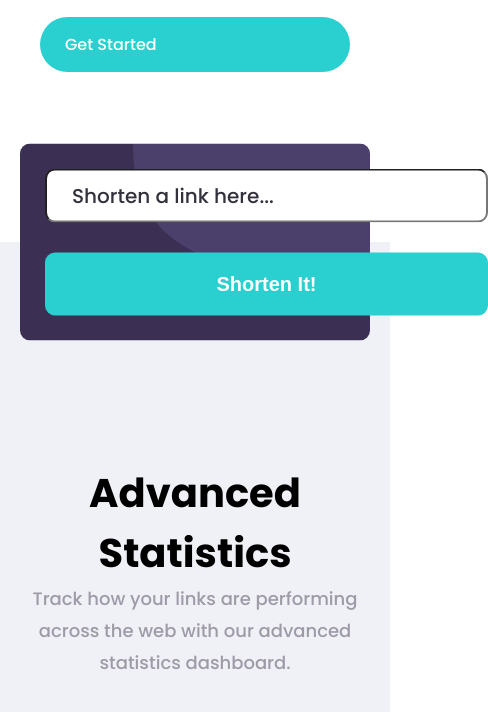
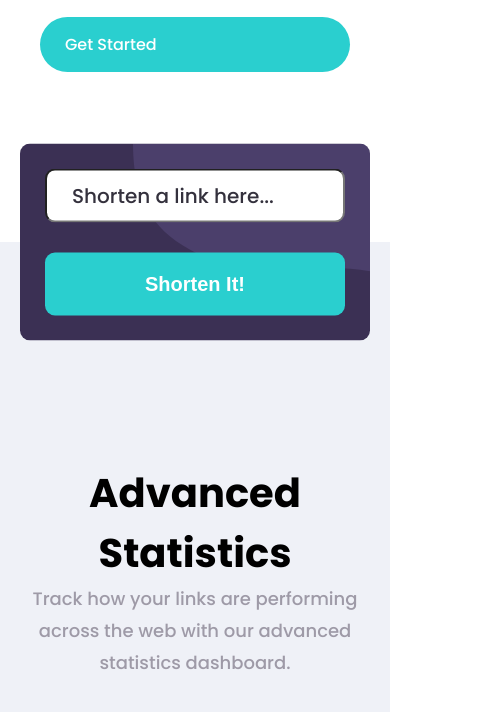
Before and after one commit to Darknessflowers/URL-Shortener, a website: page index.html in a window 390 px wide. Shown: the part 795-1507 px from the top of the page, 488 px wide, since content can reach past the window. Drawn offline with nearby package versions, Linux system fonts and the light colour scheme.

Commit message:
Update style.css

```diff
--- a/style.css
+++ b/style.css
@@ -370,6 +370,9 @@ footer h3 {
   }
 }
 @media only screen and (max-width: 800px) {
+  #plainURL {
+    width: 100%;
+  }
   header .wrap {
     grid-template-areas: "logo menuIcon" "menu menu";
   }
```
